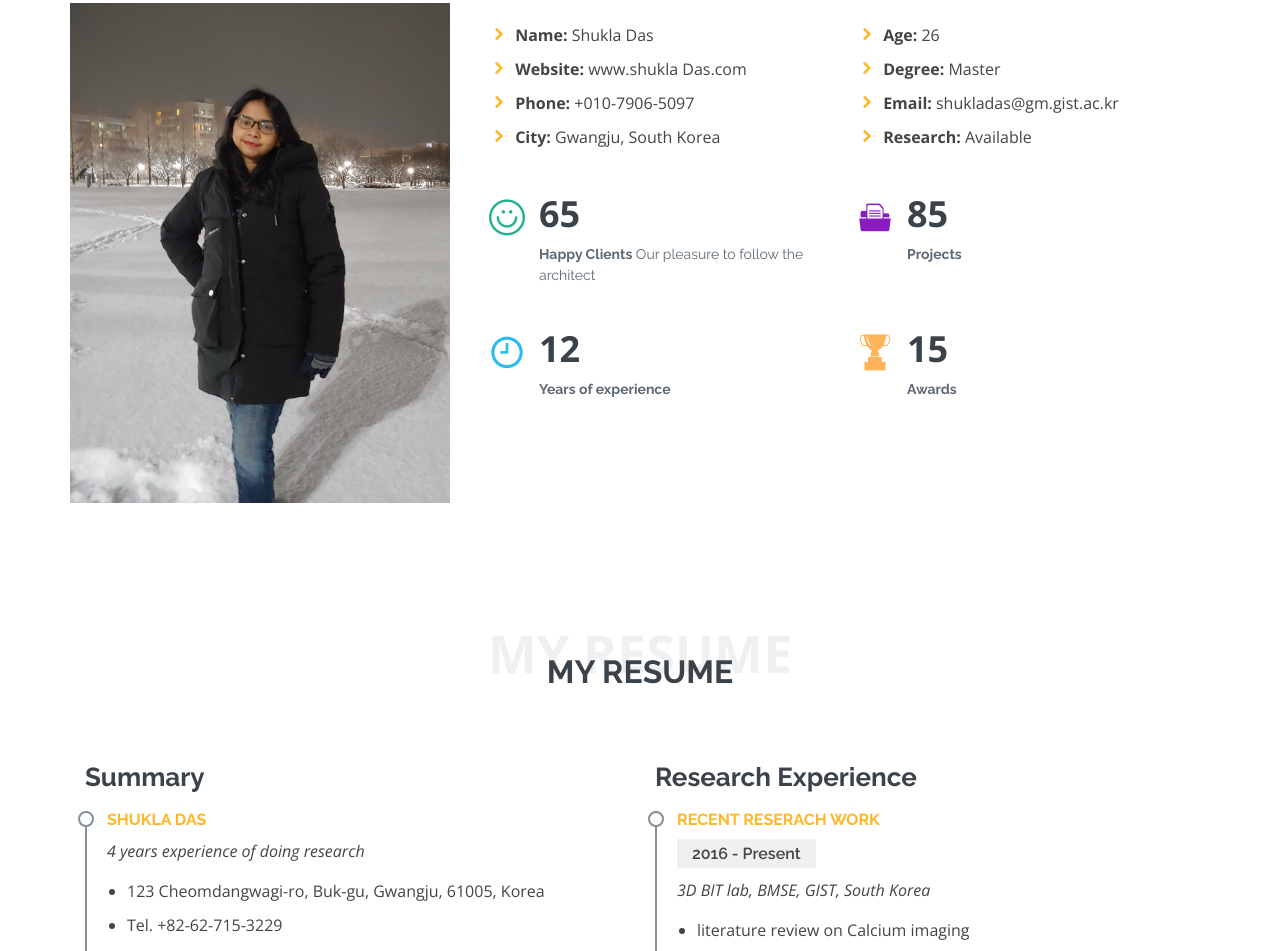
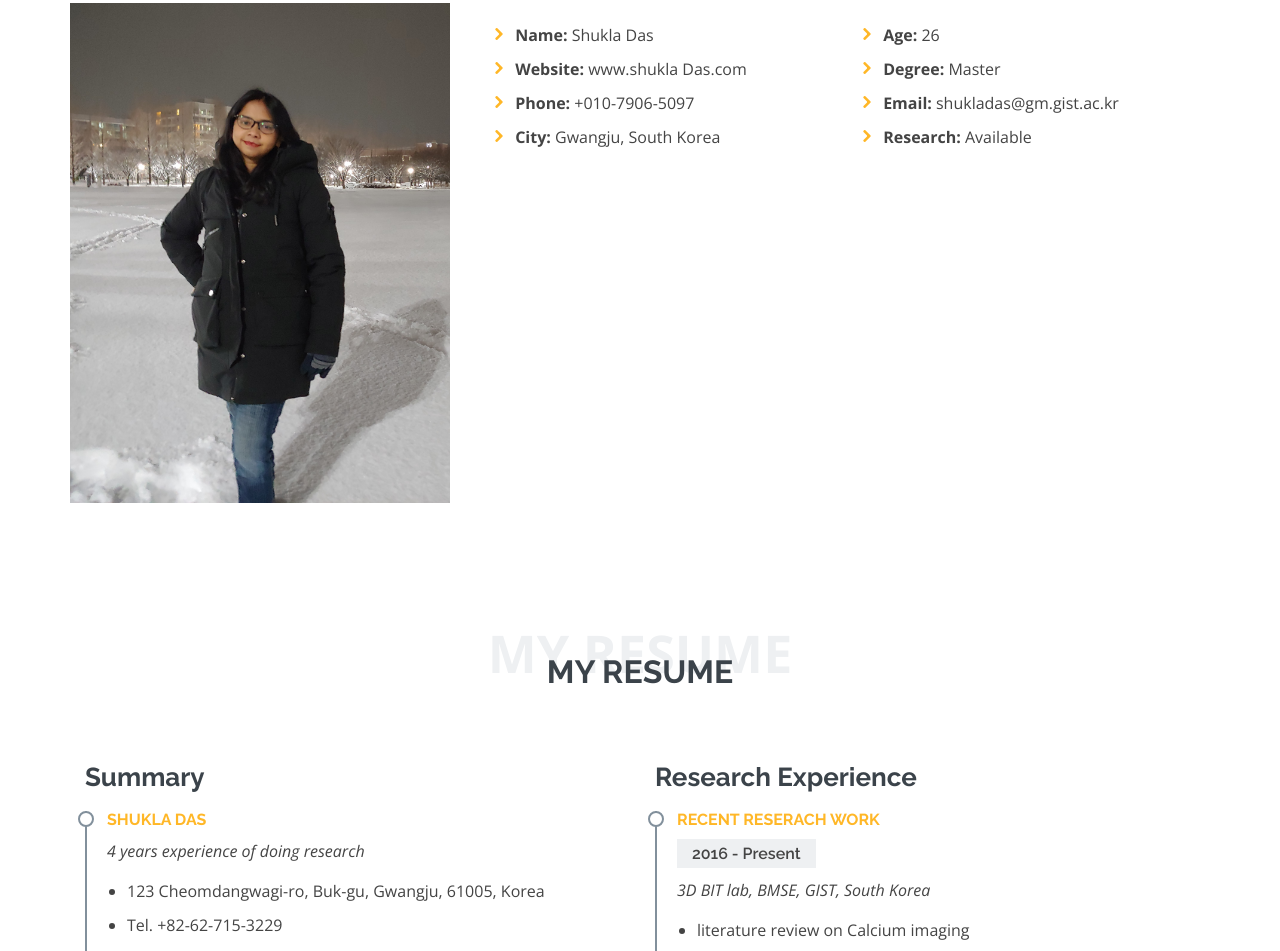
Before and after one commit to Shukladas1115/Shukladas1115.github.io., a plain HTML site: page index.html in a window 1280 px wide. Shown: the part 975-1926 px from the top of the page. Drawn offline with nearby package versions, Linux system fonts and the light colour scheme.

Commit message:
Update index.html

```diff
--- a/index.html
+++ b/index.html
@@ -94,41 +94,11 @@
                     <li><i class="icofont-rounded-right"></i> <strong>Email:</strong> shukladas@gm.gist.ac.kr</li>
                     <li><i class="icofont-rounded-right"></i> <strong>Research:</strong> Available</li>
                   </ul>
-                </div>
-              </div>
-              <div class="row mt-n4">
-                <div class="col-md-6 mt-5 d-md-flex align-items-md-stretch">
-                  <div class="count-box">
-                    <i class="icofont-simple-smile" style="color: #20b38e;"></i>
-                    <span data-toggle="counter-up">65</span>
-                    <p><strong>Happy Clients</strong> Our pleasure to follow the architect</p>
+
                   </div>
                 </div>
 
-                <div class="col-md-6 mt-5 d-md-flex align-items-md-stretch">
-                  <div class="count-box">
-                    <i class="icofont-document-folder" style="color: #8a1ac2;"></i>
-                    <span data-toggle="counter-up">85</span>
-                    <p><strong>Projects</strong> </p>
-                  </div>
-                </div>
 
-                <div class="col-md-6 mt-5 d-md-flex align-items-md-stretch">
-                  <div class="count-box">
-                    <i class="icofont-clock-time" style="color: #2cbdee;"></i>
-                    <span data-toggle="counter-up">12</span>
-                    <p><strong>Years of experience</strong> </p>
-                  </div>
-                </div>
-
-                <div class="col-md-6 mt-5 d-md-flex align-items-md-stretch">
-                  <div class="count-box">
-                    <i class="icofont-award" style="color: #ffb459;"></i>
-                    <span data-toggle="counter-up">15</span>
-                    <p><strong>Awards</strong> </p>
-                  </div>
-                </div>
-              </div>
             </div><!-- End .content-->
 
 
```
